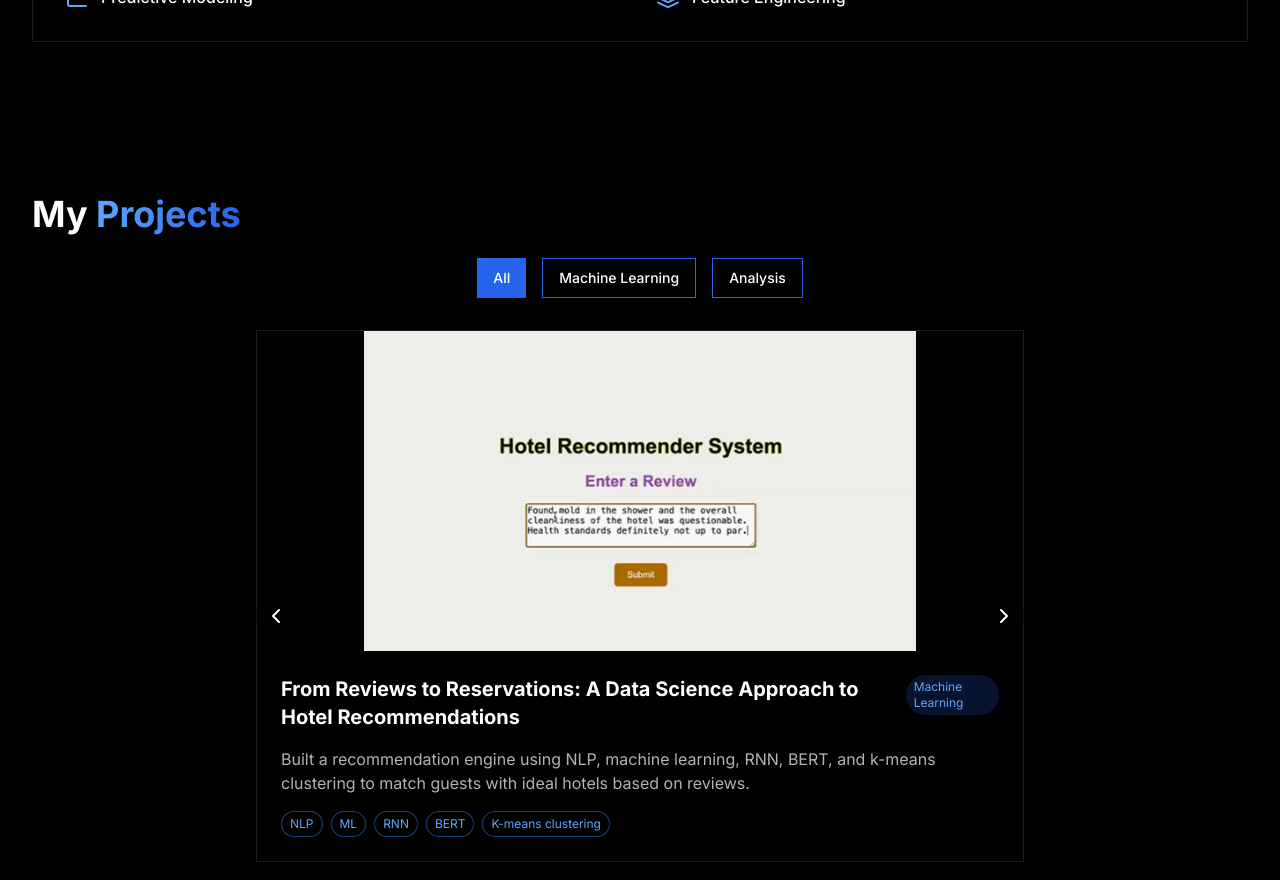
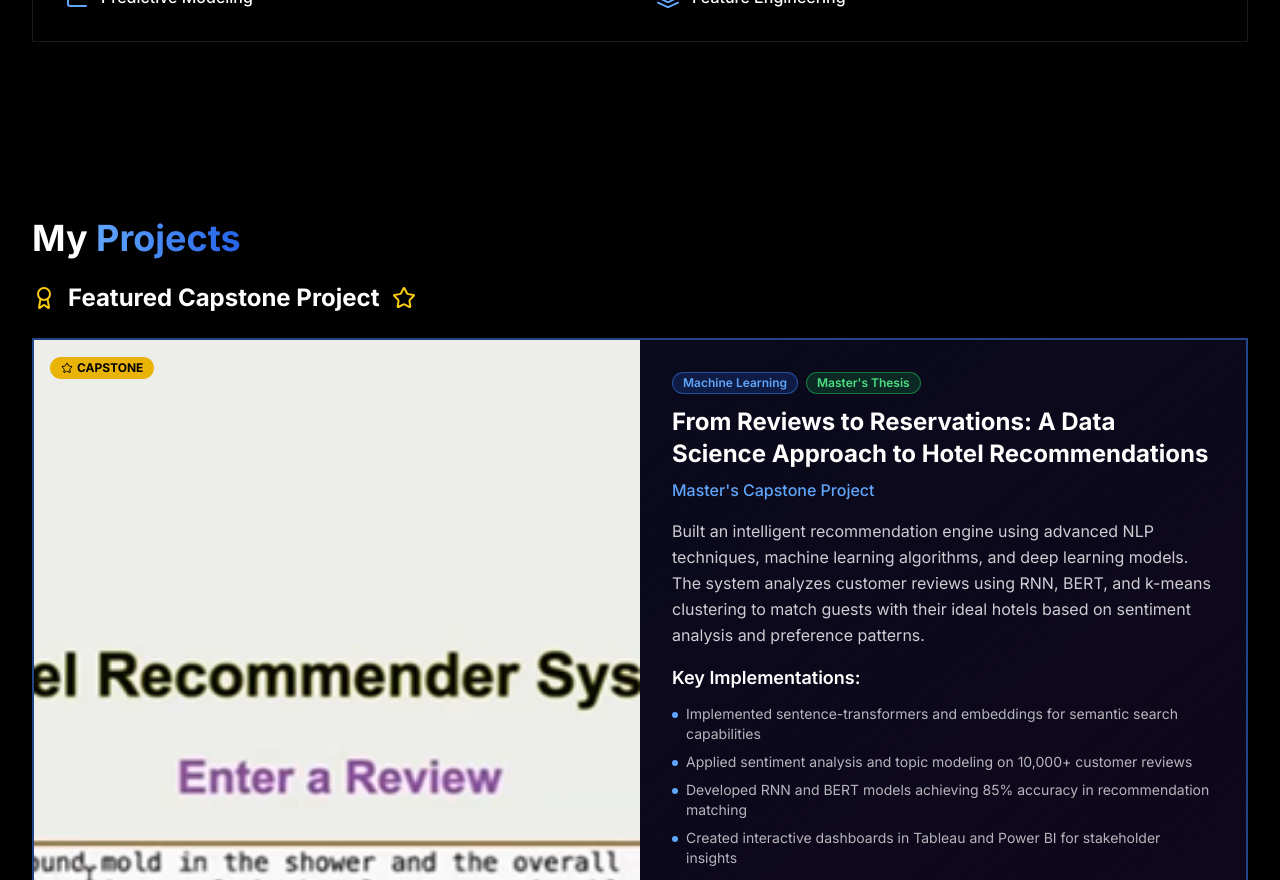
Before and after one commit to nitya-korada/v0-new-project, a Next.js app: page / in a window 1280 px wide. Shown: the part 1920-2800 px from the top of the page. Built offline with nearby package versions, Linux system fonts and the light colour scheme.

Commit message:
feat: redesign projects section with featured capstone and grid layout
Showcase hotel recommender as featured project with enhanced details
Grid layout for other projects with category filtering and tech tags

Co-authored-by: null <200992863+nitya-korada@users.noreply.github.com>

```diff
--- a/app/globals.css
+++ b/app/globals.css
@@ -3,12 +3,12 @@
 @tailwind utilities;
 
 :root {
-  --blue-primary: #3b82f6;
-  --blue-secondary: #60a5fa;
+  --Forest-Green-primary: #355e3b;
+  --Forest-secondary: #4a7c59;
 }
 
 body {
-  background-color: black;
+  background-color: #EFFDEE;
   color: white;
 }
 
--- a/app/layout.tsx
+++ b/app/layout.tsx
@@ -20,7 +20,7 @@ export const metadata: Metadata = {
       },
     ],
   },
-    generator: 'v0.dev'
+  generator: "v0.dev",
 }
 
 export default function RootLayout({
--- a/components/projects.tsx
+++ b/components/projects.tsx
@@ -4,25 +4,37 @@ import { useState } from "react"
 import Image from "next/image"
 import { Card, CardContent } from "@/components/ui/card"
 import { Button } from "@/components/ui/button"
-import { Github, ChevronLeft, ChevronRight } from "lucide-react"
+import { Badge } from "@/components/ui/badge"
+import { Github, ExternalLink, Star, Award } from "lucide-react"
 
 const categories = ["All", "Machine Learning", "Analysis"]
 
-const projects = [
-  {
+const featuredProject = {
   id: 1,
   title: "From Reviews to Reservations: A Data Science Approach to Hotel Recommendations",
+  subtitle: "Master's Capstone Project",
   description:
-      "Built a recommendation engine using NLP, machine learning, RNN, BERT, and k-means clustering to match guests with ideal hotels based on reviews.",
+    "Built an intelligent recommendation engine using advanced NLP techniques, machine learning algorithms, and deep learning models. The system analyzes customer reviews using RNN, BERT, and k-means clustering to match guests with their ideal hotels based on sentiment analysis and preference patterns.",
+  detailedDescription: [
+    "Implemented sentence-transformers and embeddings for semantic search capabilities",
+    "Applied sentiment analysis and topic modeling on 10,000+ customer reviews",
+    "Developed RNN and BERT models achieving 85% accuracy in recommendation matching",
+    "Created interactive dashboards in Tableau and Power BI for stakeholder insights",
+    "Built Flask API for real-time recommendation serving",
+  ],
   image: "/images/hotel-recommender.png",
   category: "Machine Learning",
-    technologies: ["NLP", "ML", "RNN", "BERT", "K-means clustering"],
+  technologies: ["NLP", "Machine Learning", "RNN", "BERT", "K-means clustering", "Flask", "Tableau", "Python"],
   githubLink: "https://github.com/saar2599/Hotel_Recommendation_System",
   hasCode: true,
-  },
+  isFeatured: true,
+  achievements: ["85% Accuracy", "10K+ Reviews Analyzed", "Real-time API", "Interactive Dashboards"],
+}
+
+const otherProjects = [
   {
     id: 2,
-    title: "Smart Inventory Management in Retail and Warehousing: A Data-Driven Approach",
+    title: "Smart Inventory Management in Retail and Warehousing",
     description:
       "Developed a predictive inventory system using GCP, HDFS, BigQuery, IoT sensors, and predictive analysis to optimize stock management.",
     image: "/images/smart-inventory.png",
@@ -33,7 +45,7 @@ const projects = [
   },
   {
     id: 3,
-    title: "Advancing Non-Profit Fundraising with the Construction of Models",
+    title: "Advancing Non-Profit Fundraising with Data Models",
     description:
       "Used EDA and regression models with SAS Enterprise Miner and ML libraries to identify donation drivers and optimize fundraising strategies.",
     image: "/images/nonprofit-fundraising.png",
@@ -46,7 +58,7 @@ const projects = [
     id: 4,
     title: "Text-Based Question Answering System Using SQuAD Dataset",
     description:
-      "Developed a QA system fine-tuned on the SQuAD v1.1 dataset using pre-trained BERT models. Utilized Hugging Face Transformers for tokenization and model handling; implemented Flask for model interaction. Achieved over 85% EM and F1 score on validation set.",
+      "Developed a QA system fine-tuned on the SQuAD v1.1 dataset using pre-trained BERT models. Achieved over 85% EM and F1 score on validation set.",
     image: "/images/text-based-qa.png",
     category: "Analysis",
     technologies: ["NLP", "BERT", "Flask", "Python", "Transformers", "PyTorch"],
@@ -55,9 +67,9 @@ const projects = [
   },
   {
     id: 5,
-    title: "Reimagining Security: Revealing the Zero Trust Approach to Cyber Defense",
+    title: "Reimagining Security: Zero Trust Approach to Cyber Defense",
     description:
-      "Explored Zero Trust Architecture (ZTA), Cybersecurity domains (CISSP), DLP, and Cloud Security (CASB) for modern cyber defense. This comprehensive analysis provides a framework for implementing robust security measures in today's digital landscape.",
+      "Explored Zero Trust Architecture (ZTA), Cybersecurity domains (CISSP), DLP, and Cloud Security (CASB) for modern cyber defense.",
     image: "/images/reimagining-security.png",
     category: "Analysis",
     technologies: ["ZTA", "Cybersecurity", "CISSP", "DLP", "CASB"],
@@ -68,31 +80,126 @@ const projects = [
 
 export default function Projects() {
   const [activeCategory, setActiveCategory] = useState("All")
-  const [currentIndex, setCurrentIndex] = useState(0)
 
   const filteredProjects =
-    activeCategory === "All" ? projects : projects.filter((project) => project.category === activeCategory)
-
-  function prevProject() {
-    setCurrentIndex((prev) => (prev === 0 ? filteredProjects.length - 1 : prev - 1))
-  }
-
-  function nextProject() {
-    setCurrentIndex((prev) => (prev === filteredProjects.length - 1 ? 0 : prev + 1))
-  }
-
-  function changeCategory(category) {
-    setActiveCategory(category)
-    setCurrentIndex(0)
-  }
+    activeCategory === "All" ? otherProjects : otherProjects.filter((project) => project.category === activeCategory)
 
   return (
-    <section id="projects" className="bg-black py-10">
+    <section id="projects" className="bg-black py-16">
       <div className="section-container">
         <h2 className="section-title">
           My <span className="blue-gradient-text">Projects</span>
         </h2>
 
+        {/* Featured Project - Hotel Recommender */}
+        <div className="mb-16">
+          <div className="flex items-center gap-3 mb-6">
+            <Award className="h-6 w-6 text-yellow-400" />
+            <h3 className="text-2xl font-bold text-white">Featured Capstone Project</h3>
+            <Star className="h-6 w-6 text-yellow-400" />
+          </div>
+
+          <Card className="bg-gradient-to-br from-blue-900/20 to-purple-900/20 border-2 border-blue-500/50 overflow-hidden hover:border-blue-400 transition-all duration-300 shadow-2xl">
+            <div className="grid grid-cols-1 lg:grid-cols-2 gap-0">
+              {/* Image Section */}
+              <div className="relative overflow-hidden h-80 lg:h-auto">
+                <Image
+                  src={featuredProject.image || "/placeholder.svg"}
+                  alt={featuredProject.title}
+                  width={800}
+                  height={600}
+                  className="w-full h-full object-cover transition-transform duration-500 hover:scale-105"
+                />
+                <div className="absolute top-4 left-4">
+                  <Badge className="bg-yellow-500 text-black font-bold">
+                    <Star className="h-3 w-3 mr-1" />
+                    CAPSTONE
+                  </Badge>
+                </div>
+              </div>
+
+              {/* Content Section */}
+              <CardContent className="p-8 flex flex-col justify-between">
+                <div>
+                  <div className="flex items-center gap-2 mb-3">
+                    <Badge className="bg-blue-600/20 text-blue-400 border border-blue-500/50">
+                      {featuredProject.category}
+                    </Badge>
+                    <Badge className="bg-green-600/20 text-green-400 border border-green-500/50">Master's Thesis</Badge>
+                  </div>
+
+                  <h3 className="text-2xl font-bold text-white mb-2">{featuredProject.title}</h3>
+                  <p className="text-blue-400 font-medium mb-4">{featuredProject.subtitle}</p>
+
+                  <p className="text-white/80 mb-4 leading-relaxed">{featuredProject.description}</p>
+
+                  {/* Key Features */}
+                  <div className="mb-6">
+                    <h4 className="text-lg font-semibold text-white mb-3">Key Implementations:</h4>
+                    <ul className="space-y-2">
+                      {featuredProject.detailedDescription.map((item, index) => (
+                        <li key={index} className="flex items-start gap-2 text-white/70 text-sm">
+                          <div className="w-1.5 h-1.5 bg-blue-400 rounded-full mt-2 flex-shrink-0"></div>
+                          {item}
+                        </li>
+                      ))}
+                    </ul>
+                  </div>
+
+                  {/* Achievements */}
+                  <div className="mb-6">
+                    <h4 className="text-lg font-semibold text-white mb-3">Achievements:</h4>
+                    <div className="grid grid-cols-2 gap-3">
+                      {featuredProject.achievements.map((achievement, index) => (
+                        <div
+                          key={index}
+                          className="bg-blue-600/10 border border-blue-500/30 rounded-lg p-3 text-center"
+                        >
+                          <div className="text-blue-400 font-bold text-sm">{achievement}</div>
+                        </div>
+                      ))}
+                    </div>
+                  </div>
+
+                  {/* Technologies */}
+                  <div className="mb-6">
+                    <h4 className="text-sm font-semibold text-white mb-2">Technologies Used:</h4>
+                    <div className="flex flex-wrap gap-2">
+                      {featuredProject.technologies.map((tech) => (
+                        <span
+                          key={tech}
+                          className="text-xs bg-black/50 border border-blue-500/50 text-blue-400 px-2 py-1 rounded-full"
+                        >
+                          {tech}
+                        </span>
+                      ))}
+                    </div>
+                  </div>
+                </div>
+
+                {/* Action Buttons */}
+                <div className="flex gap-3">
+                  <Button className="bg-blue-600 hover:bg-blue-700 text-white flex-1" asChild>
+                    <a href={featuredProject.githubLink} target="_blank" rel="noopener noreferrer">
+                      <Github className="mr-2 h-4 w-4" />
+                      View Code
+                    </a>
+                  </Button>
+                  <Button variant="outline" className="border-blue-600 text-blue-400 hover:bg-blue-600/20">
+                    <ExternalLink className="mr-2 h-4 w-4" />
+                    Live Demo
+                  </Button>
+                </div>
+              </CardContent>
+            </div>
+          </Card>
+        </div>
+
+        {/* Other Projects */}
+        <div>
+          <h3 className="text-2xl font-bold text-white mb-6">Other Projects</h3>
+
+          {/* Category Filter */}
           <div className="flex flex-wrap justify-center gap-4 mb-8">
             {categories.map((category) => (
               <Button
@@ -103,46 +210,17 @@ export default function Projects() {
                     ? "bg-blue-600 hover:bg-blue-700 text-white"
                     : "border-blue-600 text-white hover:bg-blue-600/20"
                 }
-              onClick={() => changeCategory(category)}
+                onClick={() => setActiveCategory(category)}
               >
                 {category}
               </Button>
             ))}
           </div>
 
-        <div className="relative max-w-3xl mx-auto">
-          {/* Project card */}
-          {filteredProjects.length > 0 && <ProjectCard project={filteredProjects[currentIndex]} />}
-
-          {/* Left Arrow */}
-          <button
-            onClick={prevProject}
-            aria-label="Previous project"
-            className="absolute top-1/2 left-0 -translate-y-1/2 bg-black/50 hover:bg-black/70 rounded-full p-2"
-          >
-            <ChevronLeft className="w-6 h-6 text-white" />
-          </button>
-
-          {/* Right Arrow */}
-          <button
-            onClick={nextProject}
-            aria-label="Next project"
-            className="absolute top-1/2 right-0 -translate-y-1/2 bg-black/50 hover:bg-black/70 rounded-full p-2"
-          >
-            <ChevronRight className="w-6 h-6 text-white" />
-          </button>
-
-          {/* Bubbles */}
-          <div className="flex justify-center mt-6 space-x-3">
-            {filteredProjects.map((_, idx) => (
-              <button
-                key={idx}
-                onClick={() => setCurrentIndex(idx)}
-                className={`w-4 h-4 rounded-full transition-colors ${
-                  currentIndex === idx ? "bg-blue-600" : "bg-gray-600"
-                }`}
-                aria-label={`Go to project ${idx + 1}`}
-              />
+          {/* Projects Grid */}
+          <div className="grid grid-cols-1 md:grid-cols-2 lg:grid-cols-3 gap-6">
+            {filteredProjects.map((project) => (
+              <ProjectCard key={project.id} project={project} />
             ))}
           </div>
         </div>
@@ -153,16 +231,16 @@ export default function Projects() {
 
 function ProjectCard({ project }) {
   return (
-    <Card className="bg-black/50 border border-white/10 overflow-hidden hover:border-blue-500 transition-all duration-300 group">
-      <div className="relative overflow-hidden h-80">
+    <Card className="bg-black/50 border border-white/10 overflow-hidden hover:border-blue-500 transition-all duration-300 group h-full flex flex-col">
+      <div className="relative overflow-hidden h-48">
         <Image
           src={project.image || "/placeholder.svg"}
           alt={project.title}
-          width={800}
-          height={600}
-          className="w-full h-full object-contain transition-transform duration-500 group-hover:scale-105"
+          width={400}
+          height={300}
+          className="w-full h-full object-cover transition-transform duration-500 group-hover:scale-105"
         />
-        <div className="absolute inset-0 bg-gradient-to-t from-black to-transparent opacity-0 group-hover:opacity-100 transition-opacity duration-300 flex items-end">
+        <div className="absolute inset-0 bg-gradient-to-t from-black/60 to-transparent opacity-0 group-hover:opacity-100 transition-opacity duration-300 flex items-end">
           <div className="p-4 w-full flex justify-end">
             {project.hasCode && (
               <Button size="sm" variant="outline" className="border-white text-white hover:bg-white/10" asChild>
@@ -175,14 +253,20 @@ function ProjectCard({ project }) {
           </div>
         </div>
       </div>
-      <CardContent className="p-6">
-        <div className="flex justify-between items-start mb-4">
-          <h3 className="text-xl font-bold text-white">{project.title}</h3>
-          <span className="text-xs bg-blue-600/20 text-blue-400 px-2 py-1 rounded-full">{project.category}</span>
+
+      <CardContent className="p-6 flex-1 flex flex-col">
+        <div className="flex-1">
+          <div className="flex justify-between items-start mb-3">
+            <Badge className="bg-blue-600/20 text-blue-400 border border-blue-500/50 text-xs">{project.category}</Badge>
           </div>
-        <p className="text-white/70 mb-4 text-base">{project.description}</p>
-        <div className="flex flex-wrap gap-2">
-          {project.technologies.map((tech) => (
+
+          <h3 className="text-lg font-bold text-white mb-3 line-clamp-2">{project.title}</h3>
+          <p className="text-white/70 mb-4 text-sm leading-relaxed flex-1">{project.description}</p>
+        </div>
+
+        <div className="mt-auto">
+          <div className="flex flex-wrap gap-1 mb-4">
+            {project.technologies.slice(0, 3).map((tech) => (
               <span
                 key={tech}
                 className="text-xs bg-black/50 border border-blue-500/50 text-blue-400 px-2 py-1 rounded-full"
@@ -190,6 +274,10 @@ function ProjectCard({ project }) {
                 {tech}
               </span>
             ))}
+            {project.technologies.length > 3 && (
+              <span className="text-xs text-blue-400">+{project.technologies.length - 3} more</span>
+            )}
+          </div>
         </div>
       </CardContent>
     </Card>
--- a/package.json
+++ b/package.json
@@ -64,7 +64,7 @@
     "@types/node": "^22",
     "@types/react": "^19",
     "@types/react-dom": "^19",
-    "postcss": "^8",
+    "postcss": "^8.5",
     "tailwindcss": "^3.4.17",
     "typescript": "^5"
   }
```
Also changed, not shown: 1 other file (tests, documents, lock files or other folders). Lines whose indentation alone changed are shown as unchanged.
